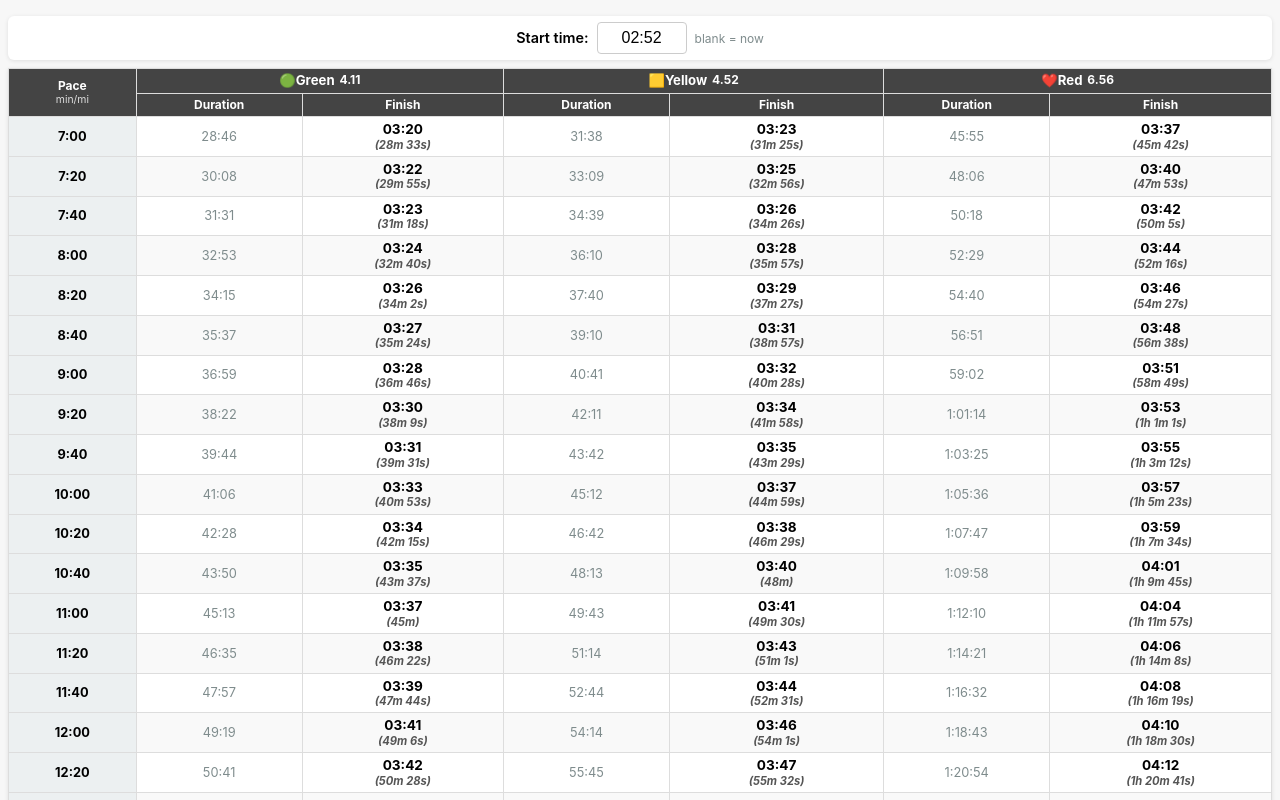
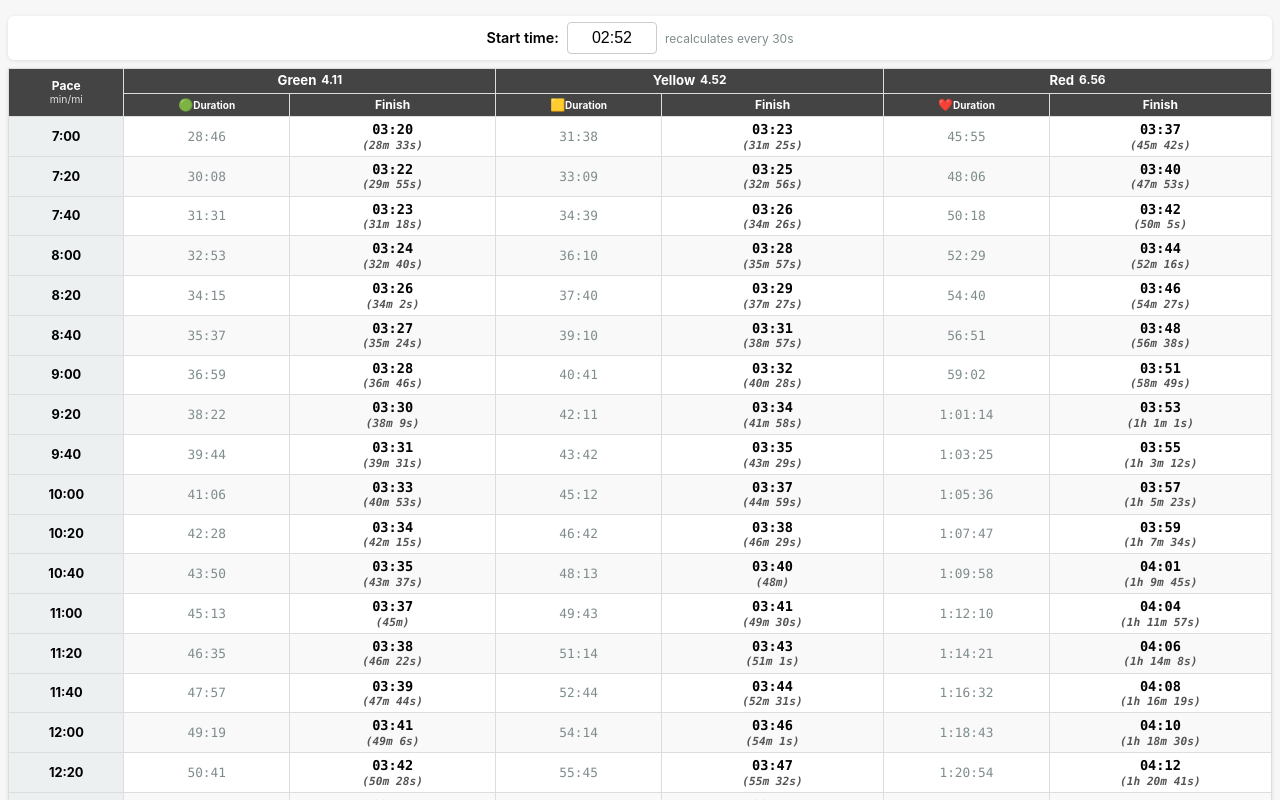
Before and after one commit to octos/pace, a plain HTML site: page index.html in a window 1280 px wide. Shown: the top 800 px of the page. Drawn offline with Linux system fonts and the light colour scheme.

Commit message:
monospace

```diff
--- a/index.html
+++ b/index.html
@@ -26,6 +26,10 @@
         .subheader{font-size:0.65rem;color:#ddd;display:block;font-weight:normal;}
         .emoji{font-size:1.1em;vertical-align:middle;margin-right:2px;}
         .footer{margin-top:12px;text-align:center;font-size:0.75rem;color:#7f8c8d;}
+        td.duration, td.finish {
+    font-family: consolas,monospace;
+}
+
         @media (max-width:480px){
             th,td{padding:3px 4px;font-size:0.78rem;}
             .pace{font-size:0.75rem;}
@@ -40,24 +44,24 @@
 
         <div class="controls">
             <label for="startTime">Start time:</label>
-            <input type="text" id="startTime" placeholder="08:30">
-            <small style="margin-left:4px;color:#7f8c8d;">blank = now</small>
+            <input type="text" id="startTime" placeholder="09:30">
+            <small style="margin-left:4px;color:#7f8c8d;">recalculates every 30s</small>
         </div>
 
         <table id="resultsTable">
             <thead>
                 <tr>
                     <th rowspan="2">Pace<br><span class="subheader">min/mi</span></th>
-                    <th colspan="2"><span class="emoji">🟢Green</span> 4.11</th>
-                    <th colspan="2"><span class="emoji">🟨Yellow</span> 4.52</th>
-                    <th colspan="2"><span class="emoji">❤️Red</span> 6.56</th>
+                    <th colspan="2"><span class="emoji">Green</span> 4.11</th>
+                    <th colspan="2"><span class="emoji">Yellow</span> 4.52</th>
+                    <th colspan="2"><span class="emoji">Red</span> 6.56</th>
                 </tr>
                 <tr>
-                    <th>Duration</th>
+                    <th>🟢<small>Duration</small></th>
                     <th>Finish</th>
-                    <th>Duration</th>
+                    <th>🟨<small>Duration</small></th>
                     <th>Finish</th>
-                    <th>Duration</th>
+                    <th>❤️<small>Duration</small></th>
                     <th>Finish</th>
                 </tr>
             </thead>
```
